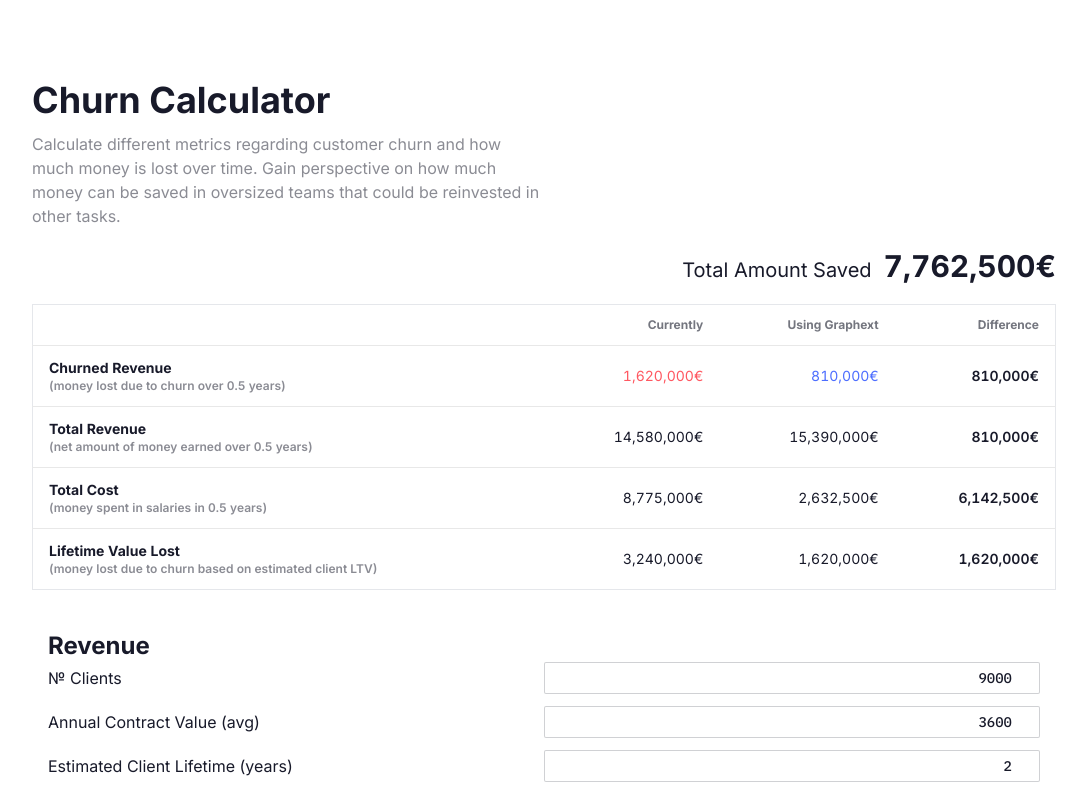
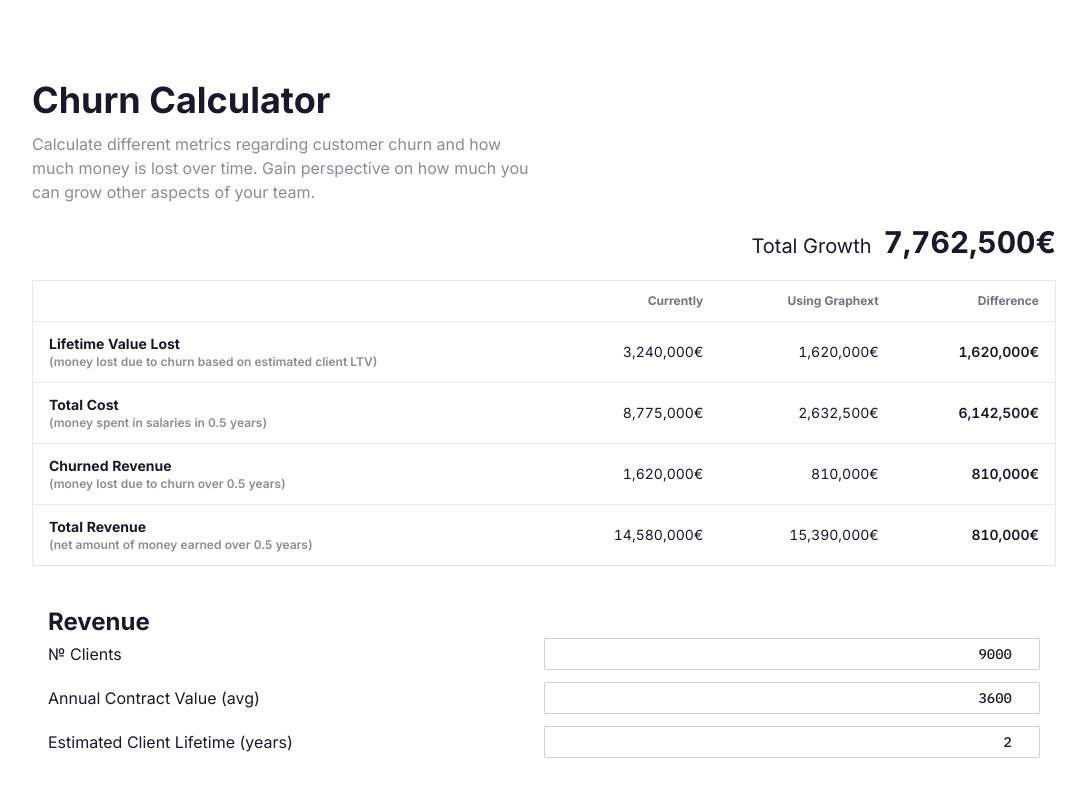
Before and after one commit to jesi-rgb/churn-calculator, a SvelteKit app: page / in a window 1280 px wide. Shown: the top 800 px of the page, without its empty margins (96-1183 px from the left). Built offline with nearby package versions, Linux system fonts and the light colour scheme.

Commit message:
fix(table): reorder rows

```diff
--- a/src/routes/+page.svelte
+++ b/src/routes/+page.svelte
@@ -64,12 +64,12 @@
 
 <p class="opacity-50 mb-5 md:w-1/2">
     Calculate different metrics regarding customer churn and how much money is
-    lost over time. Gain perspective on how much money can be saved in oversized
-    teams that could be reinvested in other tasks.
+    lost over time. Gain perspective on how much you can grow other aspects of
+    your team.
 </p>
 
 <div class="flex gap-3 items-baseline justify-end mb-5">
-    <div class="text-xl">Total Amount Saved</div>
+    <div class="text-xl">Total Growth</div>
     <div
         class="tooltip"
         data-tip="Total amount is the sum of the highlighted blue values"
@@ -101,6 +101,43 @@
             </thead>
             <tbody>
                 <tr class="">
+                    <th class="flex flex-col transition-colors"
+                        >Lifetime Value Lost <span
+                            class="text-xs font-semibold opacity-50"
+                            >(money lost due to churn based on estimated client
+                            LTV)</span
+                        >
+                    </th>
+
+                    <td class="text-right"
+                        >{ltvCurrentLoss.toLocaleString()}€</td
+                    >
+                    <td class="text-right"
+                        >{ltvGraphextLoss.toLocaleString()}€</td
+                    >
+                    <td class:hovered class="text-right font-semibold"
+                        >{ltvLossDifference.toLocaleString()}€</td
+                    >
+                </tr>
+                <tr class="">
+                    <th class="flex flex-col"
+                        >Total Cost <span
+                            class="text-xs font-semibold opacity-50"
+                            >(money spent in salaries in {years}
+                            {years == 1 ? "year" : "years"})</span
+                        >
+                    </th>
+
+                    <td class="text-right">{totalCost.toLocaleString()}€</td>
+                    <td class="text-right"
+                        >{totalCostGraphext.toLocaleString()}€</td
+                    >
+
+                    <td class:hovered class="text-right font-semibold"
+                        >{differenceTotalCost.toLocaleString()}€</td
+                    >
+                </tr>
+                <tr class="">
                     <th class="flex flex-col"
                         >Churned Revenue <span
                             class="text-xs font-semibold opacity-50"
@@ -108,10 +145,10 @@
                             {years == 1 ? "year" : "years"})</span
                         >
                     </th>
-                    <td class="text-right text-error"
+                    <td class="text-right"
                         >{totalChurnedRevenue.toLocaleString()}€</td
                     >
-                    <td class="text-right text-primary"
+                    <td class="text-right"
                         >{totalRevenueChurnGraphext.toLocaleString()}€</td
                     >
                     <td class="text-right font-semibold"
@@ -132,41 +169,6 @@
                     >
                     <td class="text-right font-semibold"
                         >{differenceRevenue.toLocaleString()}€</td
-                    >
-                </tr>
-
-                <tr class="">
-                    <th class="flex flex-col"
-                        >Total Cost <span
-                            class="text-xs font-semibold opacity-50"
-                            >(money spent in salaries in {years}
-                            {years == 1 ? "year" : "years"})</span
-                        >
-                    </th>
-                    <td class="text-right">{totalCost.toLocaleString()}€</td>
-                    <td class="text-right"
-                        >{totalCostGraphext.toLocaleString()}€</td
-                    >
-                    <td class:hovered class="text-right font-semibold"
-                        >{differenceTotalCost.toLocaleString()}€</td
-                    >
-                </tr>
-                <tr class="">
-                    <th class="flex flex-col transition-colors"
-                        >Lifetime Value Lost <span
-                            class="text-xs font-semibold opacity-50"
-                            >(money lost due to churn based on estimated client
-                            LTV)</span
-                        >
-                    </th>
-                    <td class="text-right"
-                        >{ltvCurrentLoss.toLocaleString()}€</td
-                    >
-                    <td class="text-right"
-                        >{ltvGraphextLoss.toLocaleString()}€</td
-                    >
-                    <td class:hovered class="text-right font-semibold"
-                        >{ltvLossDifference.toLocaleString()}€</td
                     >
                 </tr>
             </tbody>
```
